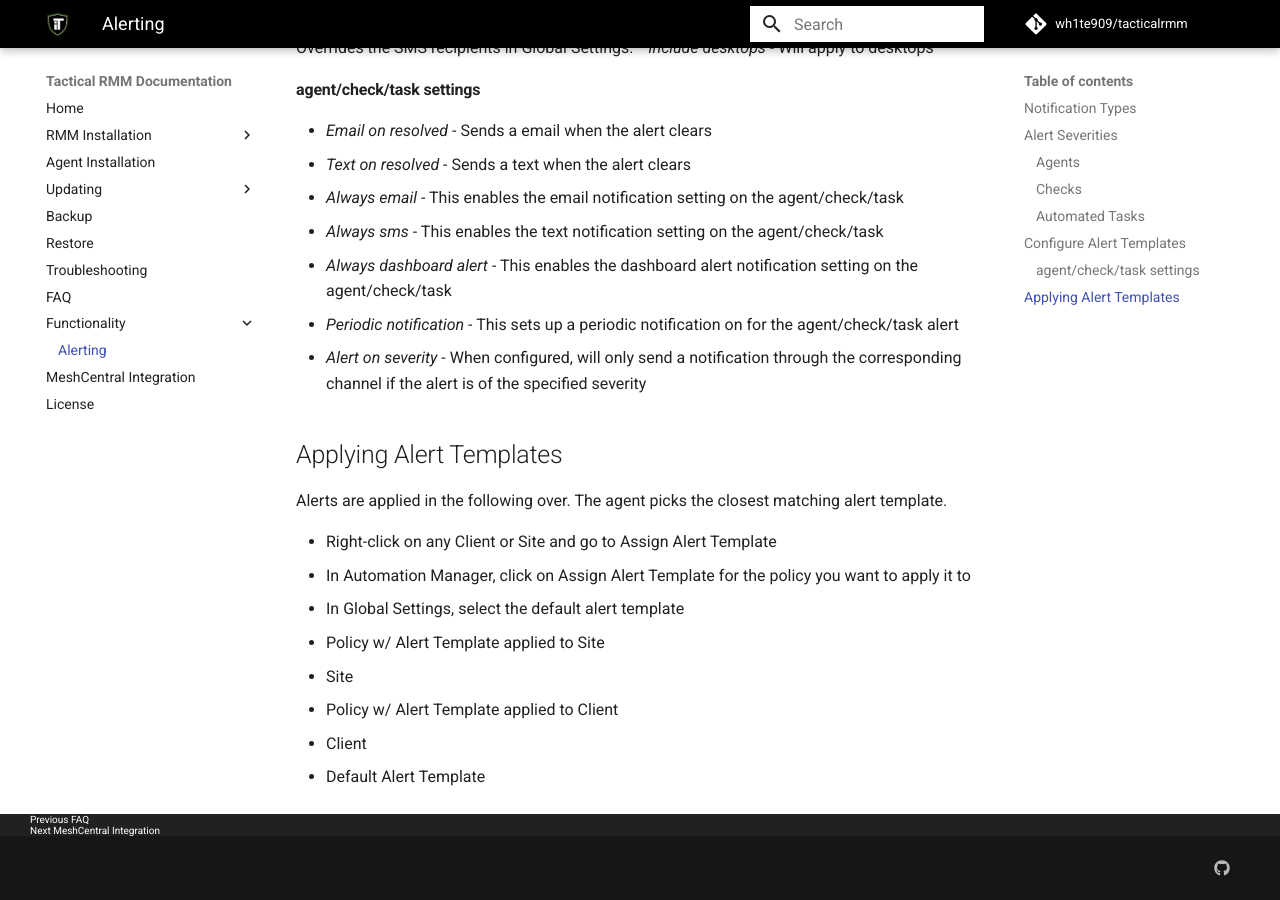
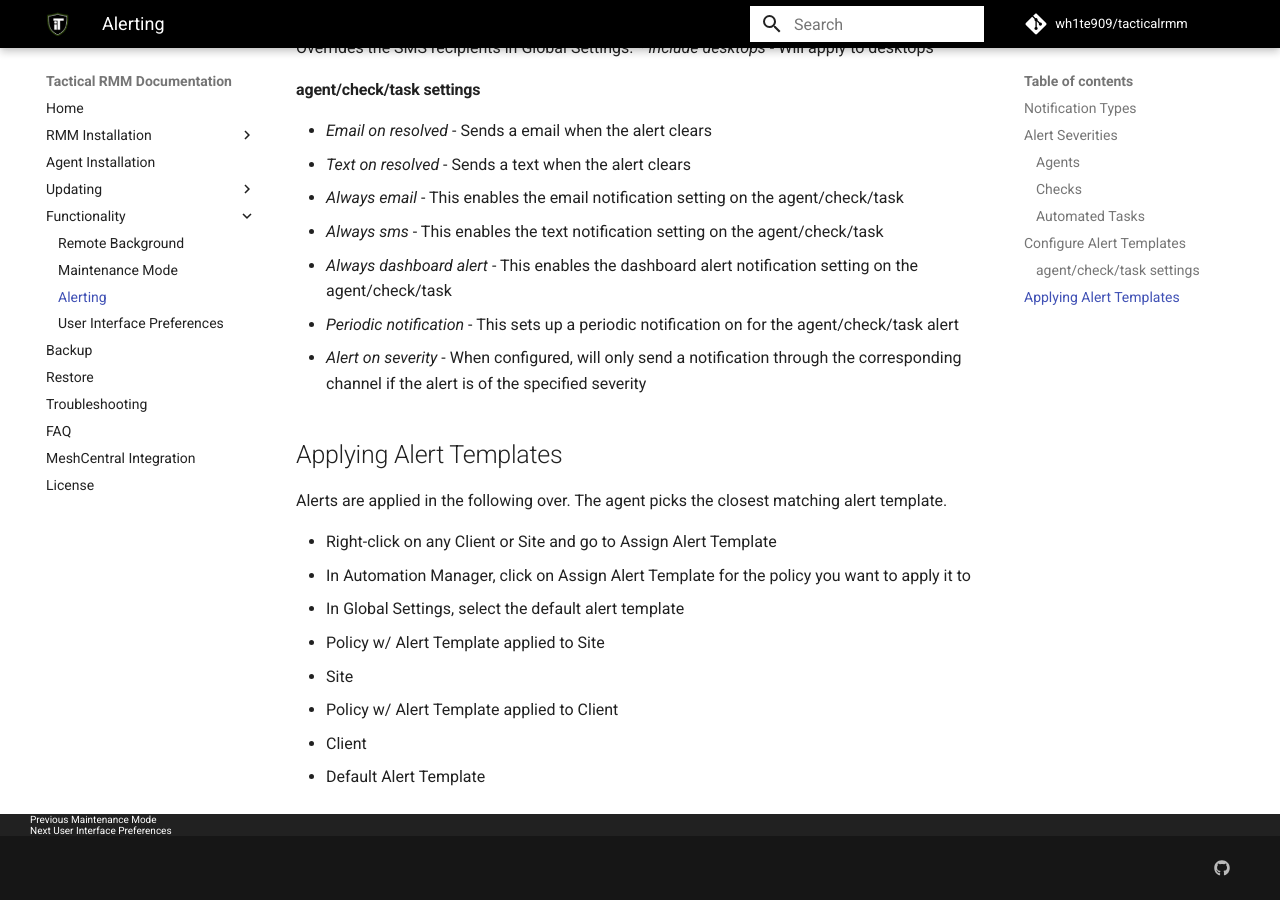
Before and after one commit to amidaware/trmm-docs, an MkDocs documentation site: the page built from docs/docs/alerting.md, in a window 1280 px wide and 900 px high, scrolled down 1379 px. Built offline with MkDocs 1.6.1 and Material for MkDocs 9.7.7, drawn with Linux system fonts in a browser that asks for light colours; comment, search, counter and statistics services are not loaded.

Commit message:
more docs

```diff
--- a/docs/mkdocs.yml
+++ b/docs/mkdocs.yml
@@ -8,12 +8,15 @@
   - Updating:
       - "Updating the RMM": update_server.md
       - "Updating Agents": update_agents.md
+  - Functionality:
+      - "Remote Background": functions/remote_bg.md
+      - "Maintenance Mode": functions/maintenance_mode.md
+      - "Alerting": alerting.md
+      - "User Interface Preferences": functions/user_ui.md
   - Backup: backup.md
   - Restore: restore.md
   - Troubleshooting: troubleshooting.md
   - FAQ: faq.md
-  - Functionality:
-      - "Alerting": alerting.md
   - MeshCentral Integration: mesh_integration.md
   - License: license.md
 site_description: "A remote monitoring and management tool"
```
Also changed, not shown: docs/docs/functions/maintenance_mode.md (added, +11 -0 lines), docs/docs/functions/remote_bg.md (added, +21 -0 lines), docs/docs/functions/user_ui.md (added, +8 -0 lines), docs/docs/images/maint_mode.png (added), docs/docs/images/service_detail.png (added), docs/docs/images/services_contextmenu.png (added), docs/docs/images/taskmanager.png (added), docs/docs/images/user_prefs.png (added), docs/docs/images/user_prefs2.png (added).
